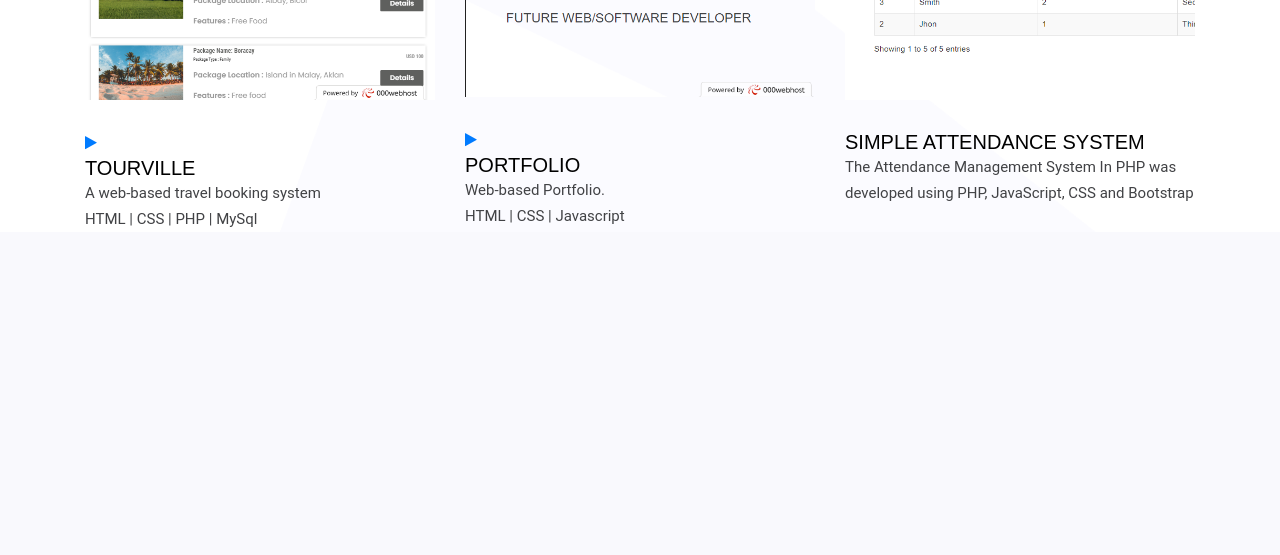
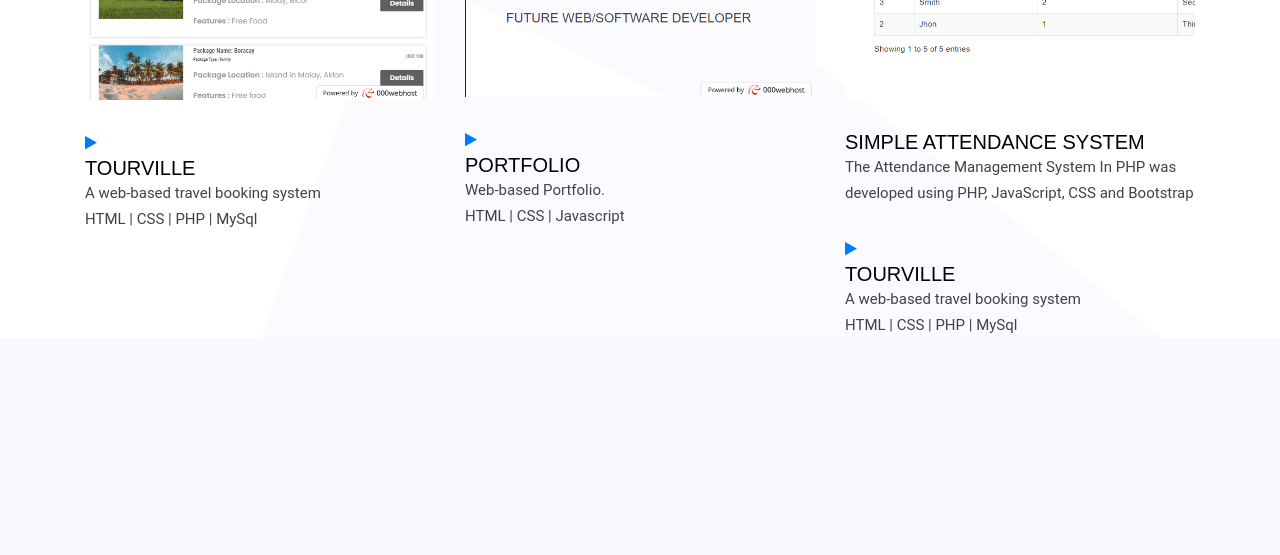
Before and after one commit to DietherFernandez/fernandezdiether.github.io, a plain HTML site: page portfolio/index.html in a window 1280 px wide. Shown: the part 2449-3004 px from the top of the page. Drawn offline with Linux system fonts and the light colour scheme; some packages are replaced by stand-ins of ours.

Commit message:
Update index.html

```diff
--- a/portfolio/index.html
+++ b/portfolio/index.html
@@ -214,6 +214,16 @@
 								<h4><a href="portfolio-details.html">simple attendance system</a></h4>
 								<p>The Attendance Management System In PHP was developed using PHP, JavaScript, CSS and Bootstrap</p>
 							</div>
+								<div class="short_info">
+								<div class="footer_social">
+							<a href="https://tourville01.000webhostapp.com/"><i class="fa fa-play"></i></a>
+
+						</div>
+								<h4><a href="portfolio-details.html">tourville</a></h4>
+								<p>A web-based travel booking system <br> HTML | CSS | PHP | MySql</p>
+							</div>
+						</div>
+					</div>
 						</div>
 					</div>
 
```
